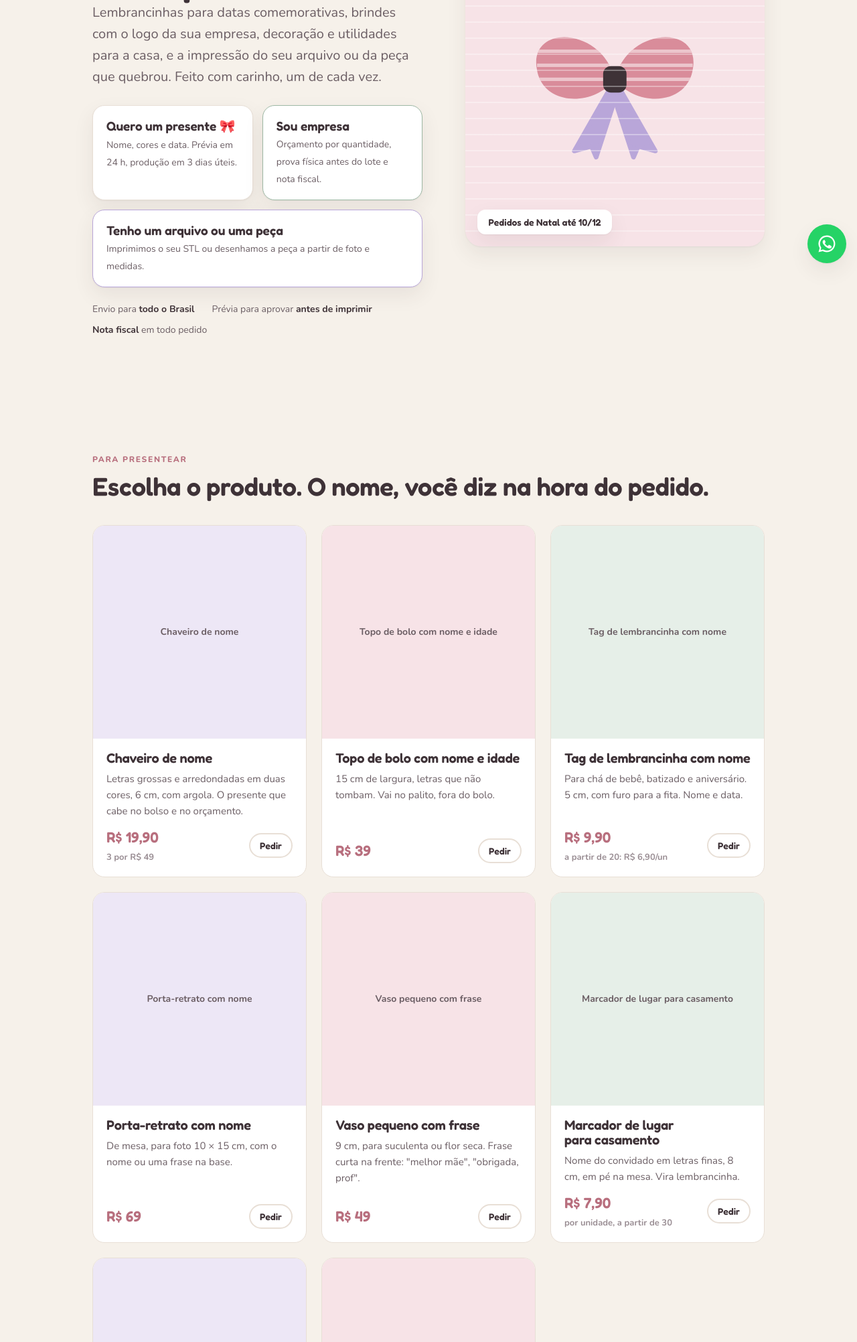
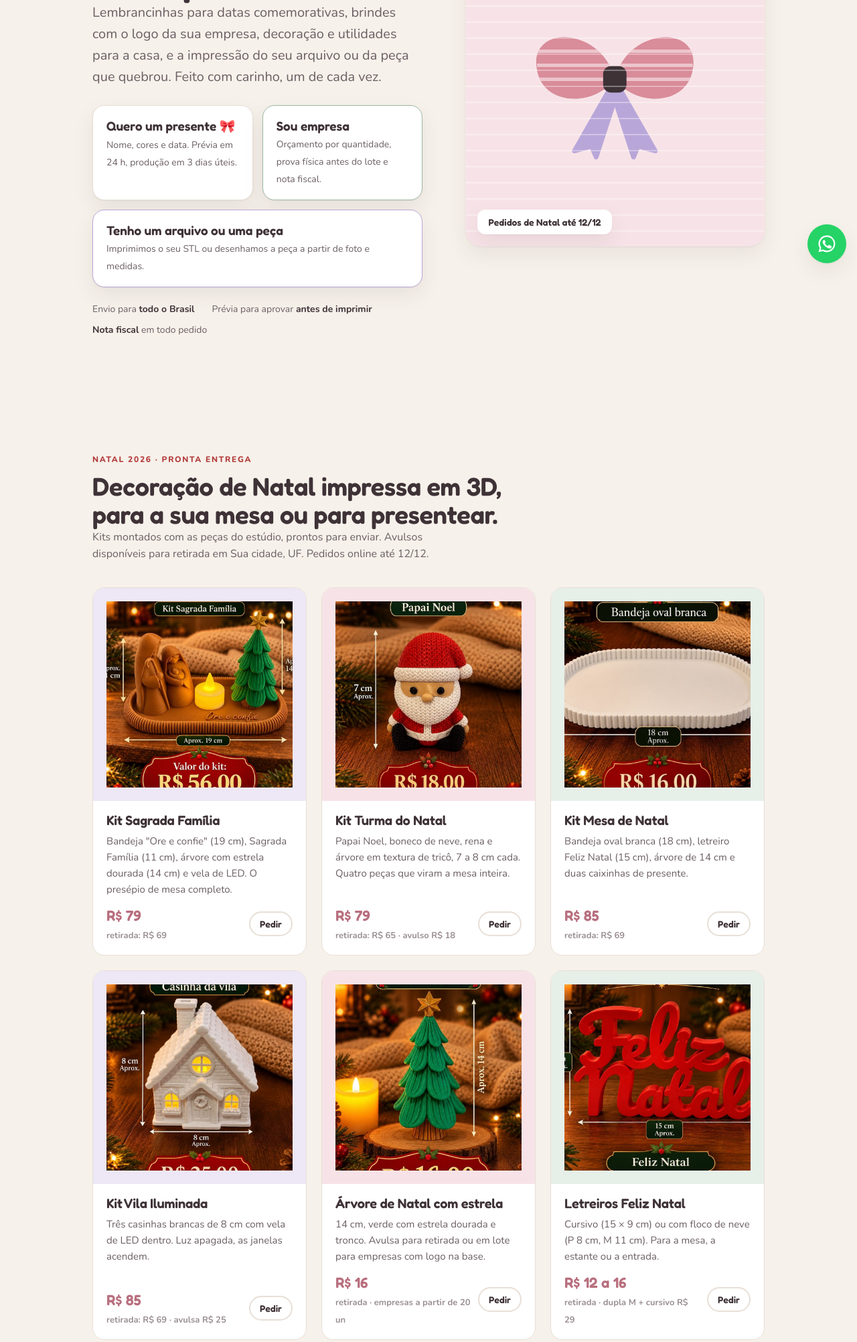
Before and after one commit to rafaelsalomao-netizen/Rafael-Salomao, a plain HTML site: page loja-3d/site/index.html in a window 1280 px wide. Shown: the part 391-2395 px from the top of the page at 67% size. Drawn offline with nearby package versions, Linux system fonts and the light colour scheme.

Commit message:
Loja 3D: Natal 2026 com os 14 produtos reais
Catálogo de Natal com medidas e preços atuais, custo e preço mínimo por
canal, kits para venda online, brindes com logo para empresas, títulos e
descrição para o Mercado Livre e roteiro de posts. Seção Natal no site
com as fotos recortadas e os kits.

Co-Authored-By: Claude Fable 5.1 <noreply@anthropic.com>
Claude-Session: https://claude.ai/code/session_01GA4JzAqE9NijsnHZjFCb95

```diff
--- a/loja-3d/site/index.html
+++ b/loja-3d/site/index.html
@@ -159,6 +159,7 @@ footer a{color:var(--cacau-2)}
   <div class="wrap nav">
     <a class="marca" href="#" aria-label="Laço 3D, início"><svg xmlns="http://www.w3.org/2000/svg" viewBox="0 0 100 100" >  <g transform="translate(2.96,13.04)"><defs><clipPath id="cl584"><path d="M47.00 27.20 C40.28 -1.36 -0.04 -3.04 5.00 22.16 C8.36 41.48 35.24 42.32 47.00 27.20 Z"/><path d="M47.00 27.20 C53.72 -1.36 94.04 -3.04 89.00 22.16 C85.64 41.48 58.76 42.32 47.00 27.20 Z"/></clipPath></defs> <path d="M45.32 30.56 L25.16 65.84 L34.40 63.32 L36.92 69.20 L47.84 35.60 Z" fill="#B9A6D9" stroke="#B9A6D9" stroke-width="2.52" stroke-linejoin="round"/> <path d="M48.68 30.56 L68.84 65.84 L59.60 63.32 L57.08 69.20 L46.16 35.60 Z" fill="#B9A6D9" stroke="#B9A6D9" stroke-width="2.52" stroke-linejoin="round"/> <path d="M47.00 27.20 C40.28 -1.36 -0.04 -3.04 5.00 22.16 C8.36 41.48 35.24 42.32 47.00 27.20 Z" fill="#D98C9A"/> <path d="M47.00 27.20 C53.72 -1.36 94.04 -3.04 89.00 22.16 C85.64 41.48 58.76 42.32 47.00 27.20 Z" fill="#D98C9A"/> <rect x="5.00" y="11.16" width="84.00" height="1.85" fill="#FFFFFF" opacity="0.5" clip-path="url(#cl584)"/> <rect x="5.00" y="18.72" width="84.00" height="1.85" fill="#FFFFFF" opacity="0.5" clip-path="url(#cl584)"/> <rect x="5.00" y="26.28" width="84.00" height="1.85" fill="#FFFFFF" opacity="0.5" clip-path="url(#cl584)"/> <rect x="40.70" y="20.06" width="12.60" height="14.28" rx="4.20" fill="#3E3237"/></g> </svg> Laço<span>3D</span></a>
     <nav>
+      <a href="#natal">Natal</a>
       <a href="#presentes">Presentes</a>
       <a href="#decoracao">Decoração</a>
       <a href="#empresas">Para empresas</a>
@@ -191,7 +192,16 @@ footer a{color:var(--cacau-2)}
   </div>
 </section>
 
-<section id="presentes">
+<section id="natal">
+  <div class="wrap">
+    <div class="eyebrow" style="color:#B23A3A">Natal 2026 · pronta entrega</div>
+    <h2>Decoração de Natal impressa em 3D, para a sua mesa ou para presentear.</h2>
+    <p style="color:var(--cacau-2);max-width:60ch">Kits montados com as peças do estúdio, prontos para enviar. Avulsos disponíveis para retirada em {{CIDADE}}. Pedidos online até {{PRAZO_NATAL}}.</p>
+    <div class="produtos" id="lista-natal"></div>
+  </div>
+</section>
+
+<section id="presentes" style="padding-top:0">
   <div class="wrap">
     <div class="eyebrow">Para presentear</div>
     <h2>Escolha o produto. O nome, você diz na hora do pedido.</h2>
@@ -285,7 +295,7 @@ footer a{color:var(--cacau-2)}
       </div>
       <form id="form-presente" role="tabpanel" aria-labelledby="aba-presente">
         <label>Produto<select id="p-produto" name="produto" required></select></label>
-        <label>Nomes ou personalização (um por linha; escreva "sem nome" se não quiser)<textarea id="p-nomes" name="nomes" placeholder="HELENA&#10;MIGUEL" required></textarea></label>
+        <label>Nomes, cores ou observações (escreva "padrão" se não quiser personalizar)<textarea id="p-nomes" name="nomes" placeholder="HELENA&#10;MIGUEL" required></textarea></label>
         <div class="row2">
           <label>Cores<input id="p-cores" name="cores" placeholder="rosa e lilás"></label>
           <label>Precisa receber até<input id="p-data" name="data" type="date"></label>
@@ -379,8 +389,21 @@ const DADOS = {
   CIDADE:             "Sua cidade, UF",
   CNPJ:               "00.000.000/0001-00",
   PRAZO_PRODUCAO:     "3 dias úteis",
-  DESTAQUE_TEMPORADA: "Pedidos de Natal até 10/12", // troque a cada data comemorativa
+  DESTAQUE_TEMPORADA: "Pedidos de Natal até 12/12", // troque a cada data comemorativa
+  PRAZO_NATAL:        "12/12",
 };
+
+/* Natal 2026: kits para envio e avulsos para retirada. Fotos em site/img/natal/. */
+const NATAL = [
+  { id:"kit-sagrada",  nome:"Kit Sagrada Família",         desc:"Bandeja \"Ore e confie\" (19 cm), Sagrada Família (11 cm), árvore com estrela dourada (14 cm) e vela de LED. O presépio de mesa completo.", preco:"R$ 79", nota:"retirada: R$ 69", img:"img/natal/kit-sagrada-familia.jpg" },
+  { id:"kit-turma",    nome:"Kit Turma do Natal",          desc:"Papai Noel, boneco de neve, rena e árvore em textura de tricô, 7 a 8 cm cada. Quatro peças que viram a mesa inteira.", preco:"R$ 79", nota:"retirada: R$ 65 · avulso R$ 18", img:"img/natal/papai-noel.jpg" },
+  { id:"kit-mesa",     nome:"Kit Mesa de Natal",           desc:"Bandeja oval branca (18 cm), letreiro Feliz Natal (15 cm), árvore de 14 cm e duas caixinhas de presente.", preco:"R$ 85", nota:"retirada: R$ 69", img:"img/natal/bandeja-oval-branca.jpg" },
+  { id:"kit-vila",     nome:"Kit Vila Iluminada",          desc:"Três casinhas brancas de 8 cm com vela de LED dentro. Luz apagada, as janelas acendem.", preco:"R$ 85", nota:"retirada: R$ 69 · avulsa R$ 25", img:"img/natal/casinha-da-vila.jpg" },
+  { id:"arvore14",     nome:"Árvore de Natal com estrela", desc:"14 cm, verde com estrela dourada e tronco. Avulsa para retirada ou em lote para empresas com logo na base.", preco:"R$ 16", nota:"retirada · empresas a partir de 20 un", img:"img/natal/arvore-de-natal-14cm.jpg" },
+  { id:"feliz-natal",  nome:"Letreiros Feliz Natal",       desc:"Cursivo (15 × 9 cm) ou com floco de neve (P 8 cm, M 11 cm). Para a mesa, a estante ou a entrada.", preco:"R$ 12 a 16", nota:"retirada · dupla M + cursivo R$ 29", img:"img/natal/feliz-natal-cursivo.jpg" },
+  { id:"caixas",       nome:"Caixas de presente decorativas", desc:"Vazadas, P (7 cm) amarela e M (12 cm) vermelha. Ficam lindas com pisca-pisca dentro.", preco:"R$ 10 e 12", nota:"retirada", img:"img/natal/caixa-de-presente.jpg" },
+  { id:"sagrada",      nome:"Sagrada Família",             desc:"11 cm, em caramelo com textura de camadas. Avulsa ou dentro do kit com a bandeja.", preco:"R$ 16", nota:"retirada", img:"img/natal/sagrada-familia.jpg" },
+];
 
 /* Produtos de varejo: salve a foto quadrada em site/img/ e preencha "img". Sem foto, aparece a cor de fundo com o nome. */
 const PRODUTOS = [
@@ -407,8 +430,8 @@ const DECORACAO = [
 /* ---- não precisa mexer daqui para baixo ---- */
 document.body.innerHTML = document.body.innerHTML.replace(/\{\{(\w+)\}\}/g, (m,k) => DADOS[k] ?? m);
 
-const lista = document.getElementById("lista-produtos"), listaDeco = document.getElementById("lista-decoracao"), sel = document.getElementById("p-produto");
-const TODOS = [...PRODUTOS, ...DECORACAO];
+const lista = document.getElementById("lista-produtos"), listaDeco = document.getElementById("lista-decoracao"), listaNatal = document.getElementById("lista-natal"), sel = document.getElementById("p-produto");
+const TODOS = [...NATAL, ...PRODUTOS, ...DECORACAO];
 function montar(itens, alvo) {
   itens.forEach(p => {
     const card = document.createElement("article"); card.className = "card";
@@ -419,7 +442,7 @@ function montar(itens, alvo) {
     const o = document.createElement("option"); o.value = p.id; o.textContent = `${p.nome} — ${p.preco}`; sel.appendChild(o);
   });
 }
-montar(PRODUTOS, lista); montar(DECORACAO, listaDeco);
+montar(NATAL, listaNatal); montar(PRODUTOS, lista); montar(DECORACAO, listaDeco);
 
 const abas = { presente: document.getElementById("aba-presente"), empresa: document.getElementById("aba-empresa"), encomenda: document.getElementById("aba-encomenda") };
 const forms = { presente: document.getElementById("form-presente"), empresa: document.getElementById("form-empresa"), encomenda: document.getElementById("form-encomenda") };
```
Also changed, not shown: loja-3d/site/img/natal/arvore-de-natal-14cm.jpg (added), loja-3d/site/img/natal/arvore-trico-8cm.jpg (added), loja-3d/site/img/natal/bandeja-ore-e-confie.jpg (added), loja-3d/site/img/natal/bandeja-oval-branca.jpg (added), loja-3d/site/img/natal/boneco-de-neve.jpg (added), loja-3d/site/img/natal/caixa-de-presente.jpg (added), loja-3d/site/img/natal/casinha-da-vila.jpg (added), loja-3d/site/img/natal/feliz-natal-cursivo.jpg (added), loja-3d/site/img/natal/kit-sagrada-familia-estrela.jpg (added), loja-3d/site/img/natal/kit-sagrada-familia.jpg (added), loja-3d/site/img/natal/papai-noel.jpg (added), loja-3d/site/img/natal/placa-feliz-natal-floco.jpg (added), loja-3d/site/img/natal/rena.jpg (added), loja-3d/site/img/natal/sagrada-familia.jpg (added), 2 other files.
